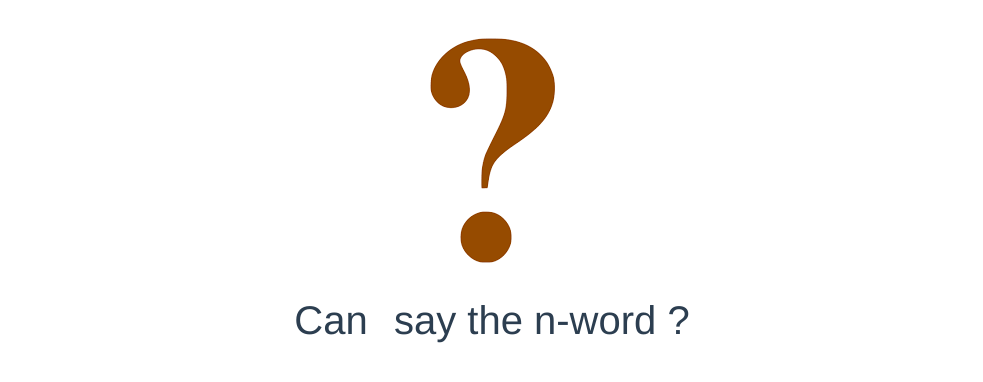
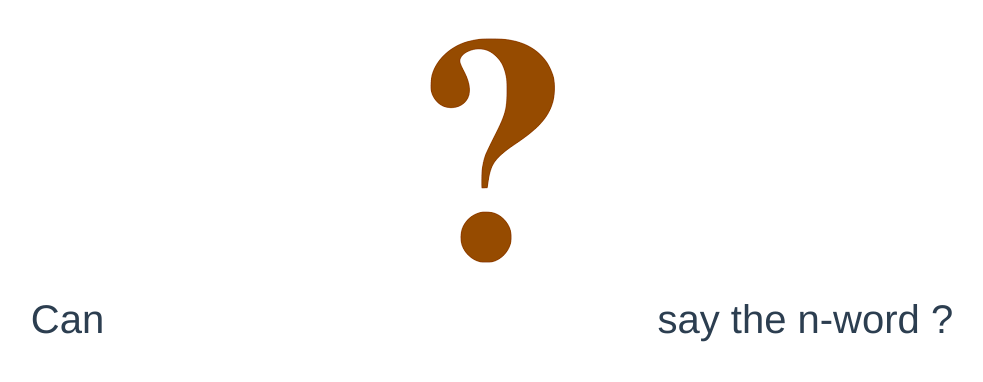
Before and after one commit to lvndry/cantheysay, a Vue app in the folder ui/: page / in a window 1280 px wide. Shown: the top 382 px of the page, without its empty margins (148-1131 px from the left). Built offline with nearby package versions, Linux system fonts and the light colour scheme.

Commit message:
better input styling

```diff
--- a/ui/src/components/Form.vue
+++ b/ui/src/components/Form.vue
@@ -25,13 +25,6 @@ import { Component, Vue } from "vue-property-decorator";
 import httpService from "@/services/http.service";
 import { ErrorType } from "@/errors";
 
-interface SearchResponse {
-  status: number;
-  data: {
-    canthey: boolean;
-  };
-}
-
 @Component
 export default class Form extends Vue {
   name = ""
@@ -58,6 +51,7 @@ export default class Form extends Vue {
 
     e.preventDefault();
     this.pending = true;
+    this.error = null;
     if (this.name.length === 0) {
     } else {
       httpService.searchUser(this.name)
@@ -100,7 +94,8 @@ export default class Form extends Vue {
     font-size: 1em;
     align-self: center;
     white-space: pre;
-    width: 1px;
+    padding: 0 8px;
+    box-sizing: content-box;
   }
 
   :focus { outline-style: none; -moz-outline-style: none;}
```
Also changed, not shown: 1 other file (tests, documents, lock files or other folders).
